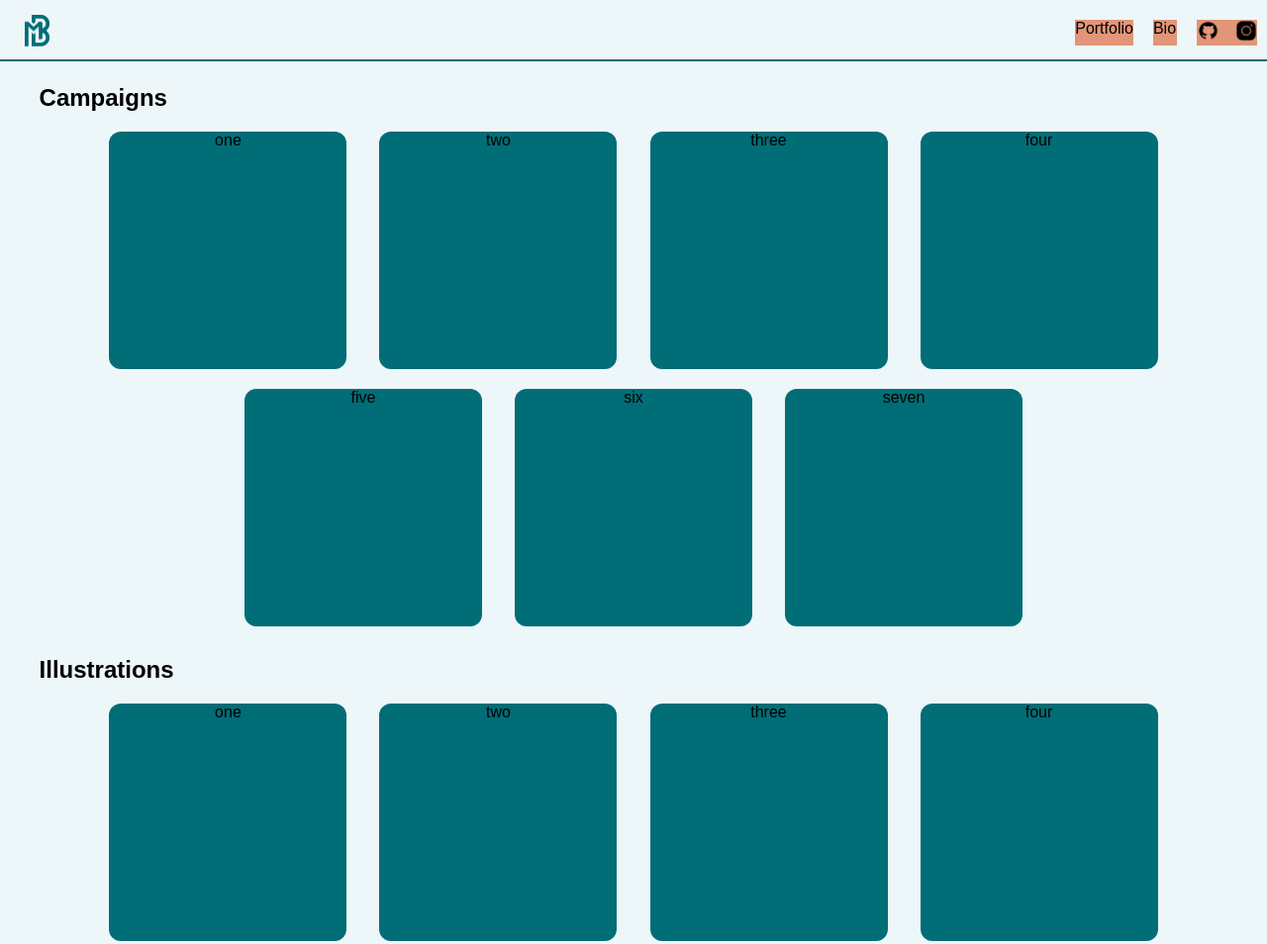
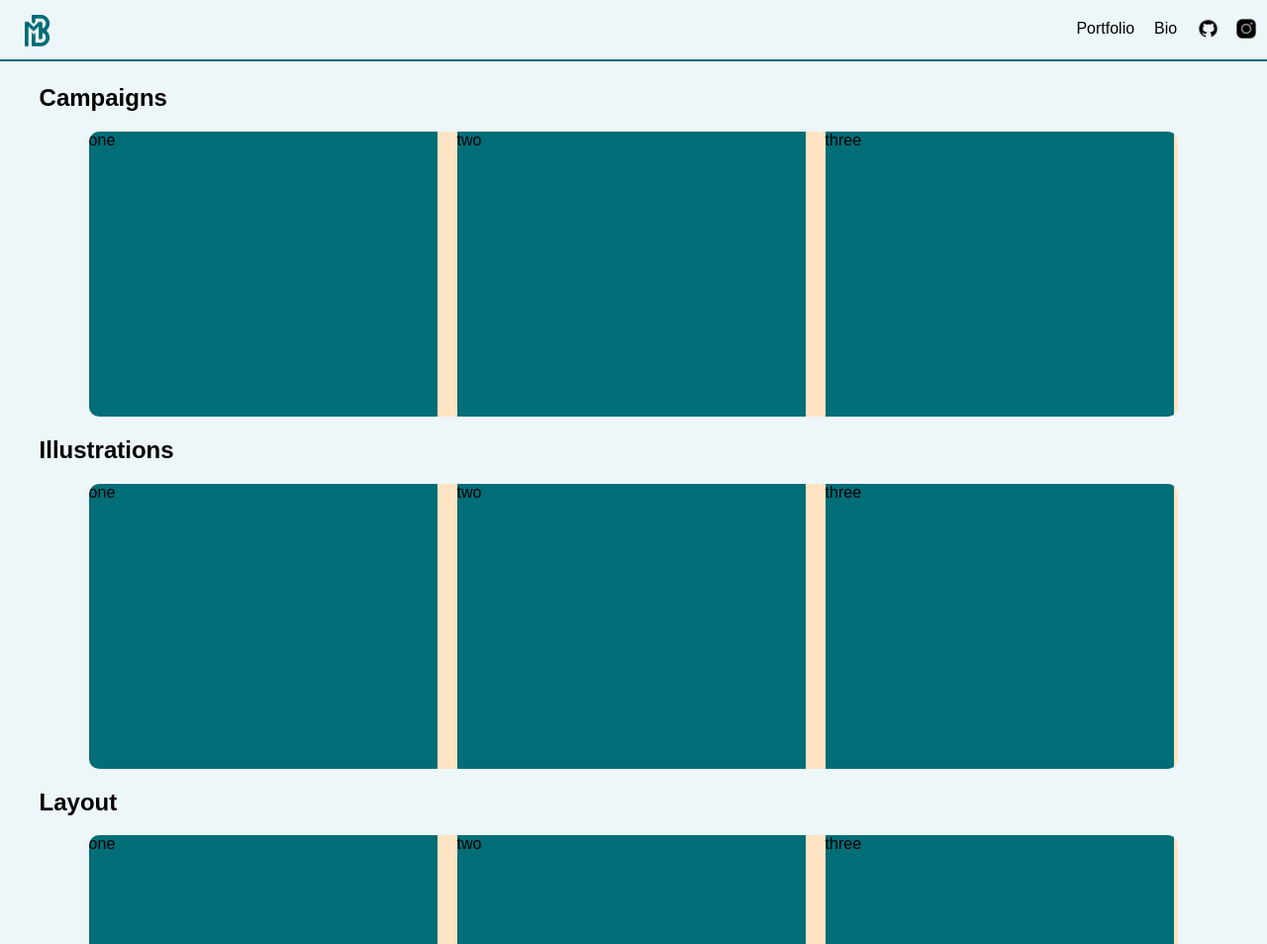
Before and after one commit to boitumelo62/poe, a plain HTML site: page portfolio.html in a window 1280 px wide. Shown: the top 954 px of the page at 99% size. Drawn offline with Linux system fonts and the light colour scheme; a web font is replaced by a local one.

Commit message:
overflow

```diff
--- a/main.css
+++ b/main.css
@@ -1,3 +1,15 @@
+/*general*/
+
+body {
+  background-color: #edf6f9;
+  color: black;
+  font-family: Arial, Helvetica, sans-serif;
+}
+
+main {
+  padding-top: 55px;
+}
+
 /*Header*/
 
 header {
@@ -5,7 +17,7 @@ header {
   height: 60px;
   width: 100vw;
   display: grid;
-  grid-template-columns: 7fr 0.8fr 0.5fr;
+  grid-template-columns: 7fr 0.8fr;
   position: fixed;
   left: 0;
   top: 0;
@@ -19,11 +31,10 @@ div.logo img {
 
 div.contacts {
   display: grid;
-  grid-template-columns: 1fr 1fr;
+  grid-template-columns: 1fr 1fr 1fr;
 }
 
 div.contacts p {
-  background-color: #e29578;
   display: flex;
   margin: 20px 10px;
 }
@@ -33,27 +44,14 @@ header a {
   color: black;
 }
 
-div.socials {
-  background-color: #e29578;
+div.contacts span {
   display: flex;
   gap: 1rem;
-  margin: 20px 10px;
+  margin: 18px 10px;
 }
 
-div.socials a img {
+div.contacts span img {
   width: 1.4rem;
-}
-
-/*general*/
-
-body {
-  background-color: #edf6f9;
-  color: black;
-  font-family: Arial, Helvetica, sans-serif;
-}
-
-main {
-  padding-top: 55px;
 }
 
 /*home*/
@@ -69,29 +67,30 @@ main#portfoliopage {
 }
 
 main#portfoliopage section {
-  display: flex;
+  background-color: bisque;
+  /*display: flex;
   flex-direction: row;
-  flex-wrap: wrap;
-  justify-content: center;
-  column-gap: 3%;
-  row-gap: 10px;
-  margin: 0 50px;
+  flex-wrap: wrap;*/
+  border-radius: 10px;
+  display: grid;
+  grid-auto-flow: column;
+  overflow: hidden;
+  gap: 20px;
+  margin: 10px 50px;
+  overflow-x: auto;
 }
 
 main#portfoliopage section span {
   background-color: #006d77;
-  height: 15rem;
-  width: 15rem;
-  margin-bottom: 10px;
-  border-radius: 5%;
-  text-align: center;
+  height: 18rem;
+  width: 22rem;
 }
 
 /*Bio*/
 
 main#bio {
-  display: grid;
-  grid-template-columns: 4fr 4fr;
+  /*display: grid;
+  grid-template-columns: 4fr 4fr;*/
   gap: 3%;
   width: 80%;
   margin: 10px auto;
--- a/portfolio.html
+++ b/portfolio.html
@@ -17,9 +17,8 @@
       <div class="contacts">
         <p>Portfolio</p>
         <p><a href="bio.html">Bio</a></p>
-      </div>
-      <div class="socials">
-        <a
+        <span
+          ><a
             href="https://github.com/boitumelo62"
             target="_blank"
             rel="noopener noreferrer"
@@ -35,8 +34,8 @@
               class="righticon"
               src="images/icons/instagram-96(1).png"
               alt="Instagram"
-          />
-        </a>
+            /> </a
+        ></span>
       </div>
     </header>
     <main id="portfoliopage">
@@ -61,6 +60,7 @@
           <span>four</span>
           <span>five</span>
           <span>six</span>
+          <span>seven</span>
         </section>
       </div>
       <div id="layout">
@@ -83,8 +83,5 @@
         </section>
       </div>
     </main>
-    <style>
-      @import url("https://use.typekit.net/yip1fwo.css");
-    </style>
   </body>
 </html>
```
Also changed, not shown: bio.html (+4 -8 lines), index.html (+5 -9 lines), images/icons/arrow.png (added). Lines whose indentation alone changed are shown as unchanged.
